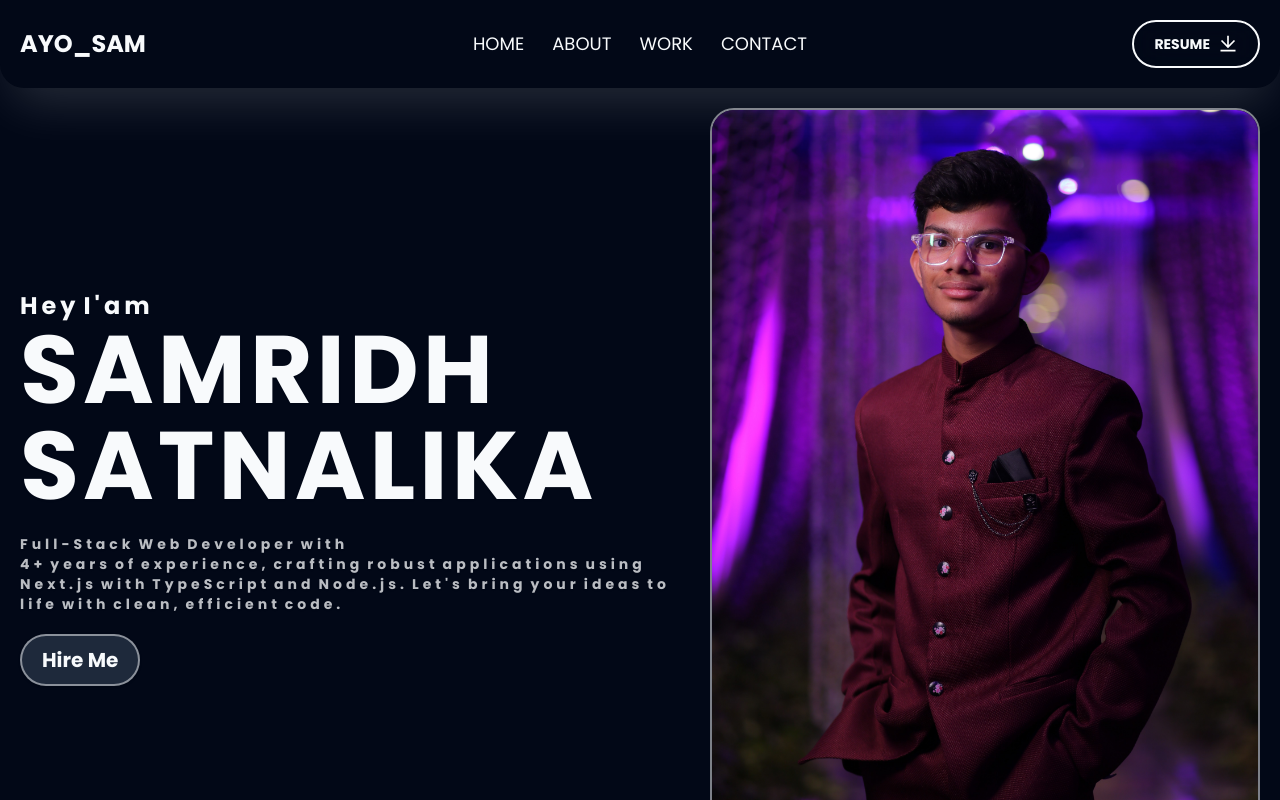
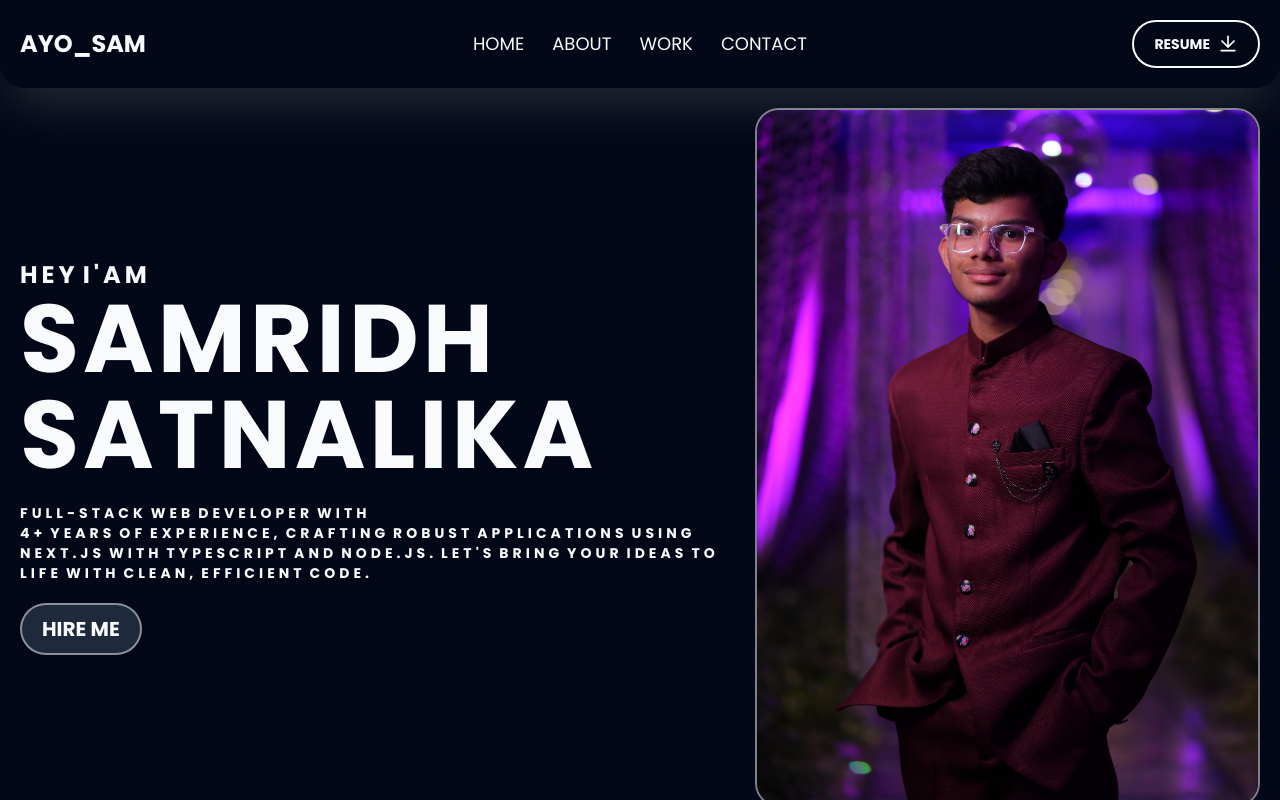
Before and after one commit to samrocker/samridh-satnalika-portfolio, a Next.js app: page / in a window 1280 px wide. Shown: the top 800 px of the page. Built offline with nearby package versions, Linux system fonts and the light colour scheme.

Commit message:
hero section fixed

```diff
--- a/src/components/LandingPage/HeroSection.tsx
+++ b/src/components/LandingPage/HeroSection.tsx
@@ -10,7 +10,7 @@ const HeroSection = () => {
         <div className="py-5 px-5 w-full flex-between flex-col lg:flex-row gap-10 relative">
           <div className="flex-[1] flex w-full flex-col gap-5 items-start justify-center">
             <div className="flex flex-col items-start justify-center">
-              <GradualSpacing className="text-primary text-lg md:text-xl lg:text-2xl font-semibold rounded-full flex"
+              <GradualSpacing className="text-primary text-lg md:text-xl lg:text-2xl font-semibold rounded-full flex uppercase"
                 text="Hey I'am"
                 />
               <GradualSpacing
@@ -23,13 +23,13 @@ const HeroSection = () => {
               />
             </div>
             <div className="flex flex-col items-start justify-center">
-              <GradualSpacing className="text-sm text-primary/75 font-extrabold font" text="Full-Stack Web Developer with" />
-              <GradualSpacing className="text-sm text-primary/75 font-extrabold font" text="4+ years of experience, crafting robust applications using" />
-              <GradualSpacing className="text-sm text-primary/75 font-extrabold font" text="Next.js with TypeScript and Node.js. Let's bring your ideas to" />
-              <GradualSpacing className="text-sm text-primary/75 font-extrabold font" text="life with clean, efficient code." />
+              <GradualSpacing className="text-sm text-primary font-extrabold uppercase" text="Full-Stack Web Developer with" />
+              <GradualSpacing className="text-sm text-primary font-extrabold uppercase" text="4+ years of experience, crafting robust applications using" />
+              <GradualSpacing className="text-sm text-primary font-extrabold uppercase" text="Next.js with TypeScript and Node.js. Let's bring your ideas to" />
+              <GradualSpacing className="text-sm text-primary font-extrabold uppercase" text="life with clean, efficient code." />
             </div>
             <div className="flex gap-5">
-              <Button className="py-6 px-5 text-xl font-bold text-primary bg-secondary rounded-full border-2 border-primary/50 hover:text-secondary">
+              <Button className="py-6 px-5 text-xl font-bold text-primary bg-secondary rounded-full border-2 border-primary/50 hover:text-secondary uppercase">
                 Hire Me
               </Button>
             </div>
--- a/src/constants/index.ts
+++ b/src/constants/index.ts
@@ -62,4 +62,9 @@ export const BackendIcons = [
     title: "Prisma",
     iconUrl: "/icons/backend-languages-icon/prisma.png",
   },
+
+  {
+    title: "MongoDB",
+    iconUrl: "/icons/backend-languages-icon/mongodb.png",
+  },
 ];
```
Also changed, not shown: public/icons/backend-languages-icon/mongodb.png (added).
